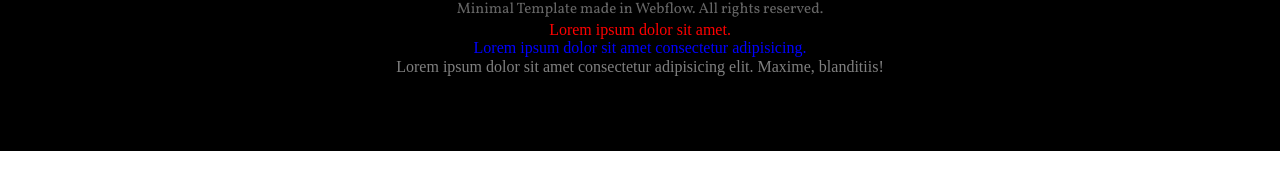
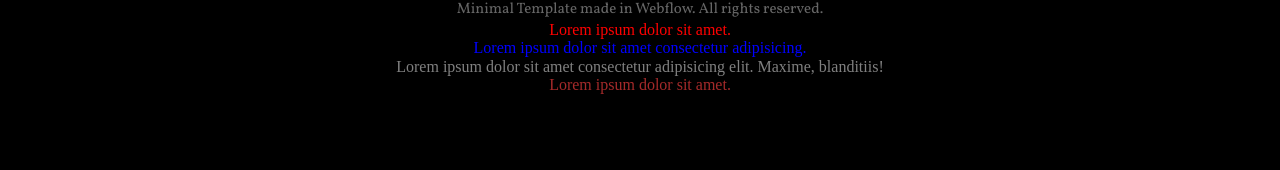
Before and after one commit to impos1ble/Minimal, a plain HTML site: page index.html in a window 1280 px wide. Shown: the part 2044-2214 px from the top of the page. Drawn offline with Linux system fonts and the light colour scheme.

Commit message:
create lorem-4

```diff
--- a/css/style.css
+++ b/css/style.css
@@ -326,3 +326,6 @@ footer form .container-footer:nth-child(2) input{
 .lorem-p3{
     color: gray;
 }
+.lorem-p4{
+    color: brown;
+}
--- a/index.html
+++ b/index.html
@@ -137,6 +137,9 @@
         <div class="lorem-p3">
             <p>Lorem ipsum dolor sit amet consectetur adipisicing elit. Maxime, blanditiis!</p>
         </div>
+        <div class="lorem-p4">
+            <p>Lorem ipsum dolor sit amet.</p>
+        </div>
     </footer>
 </body>
 
```
